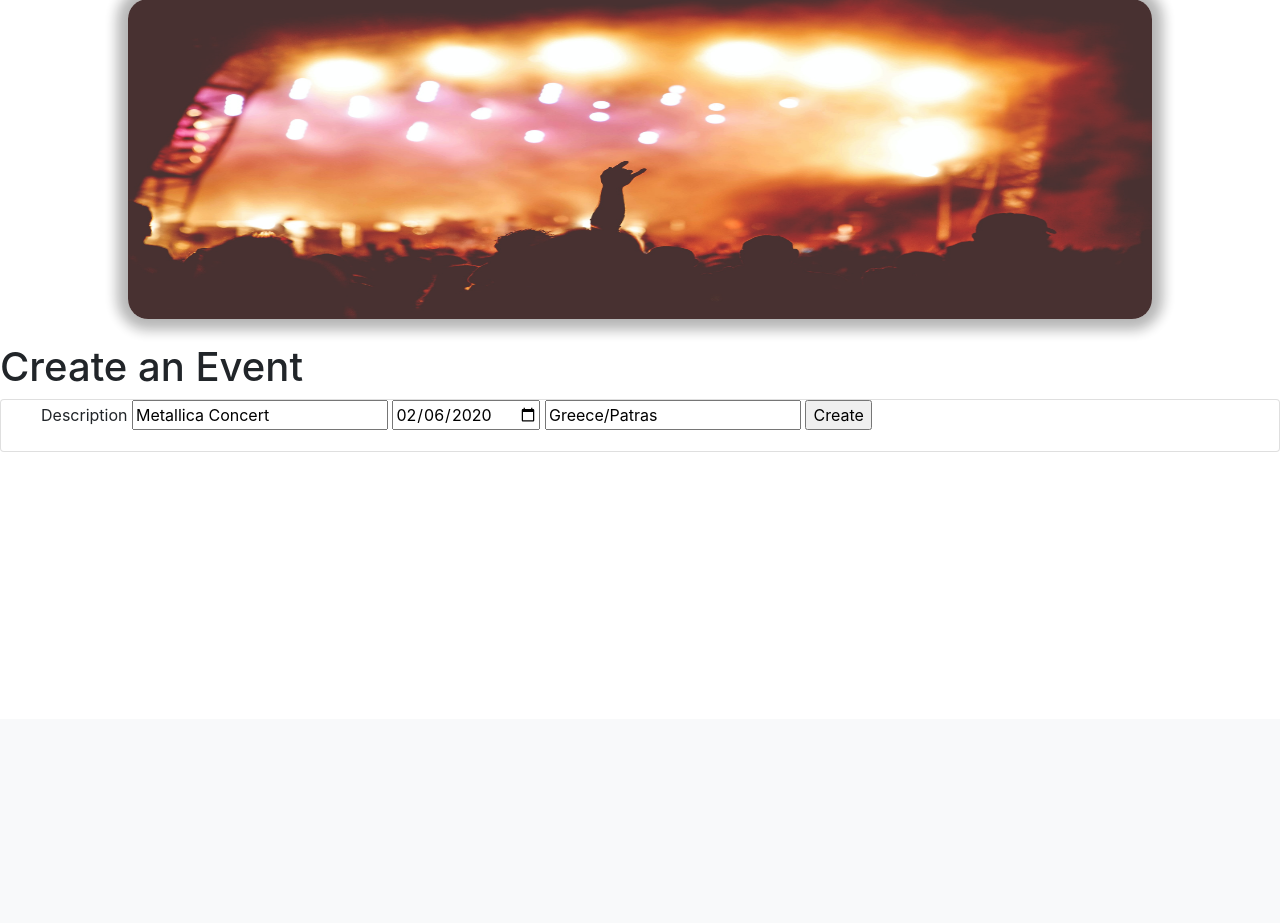
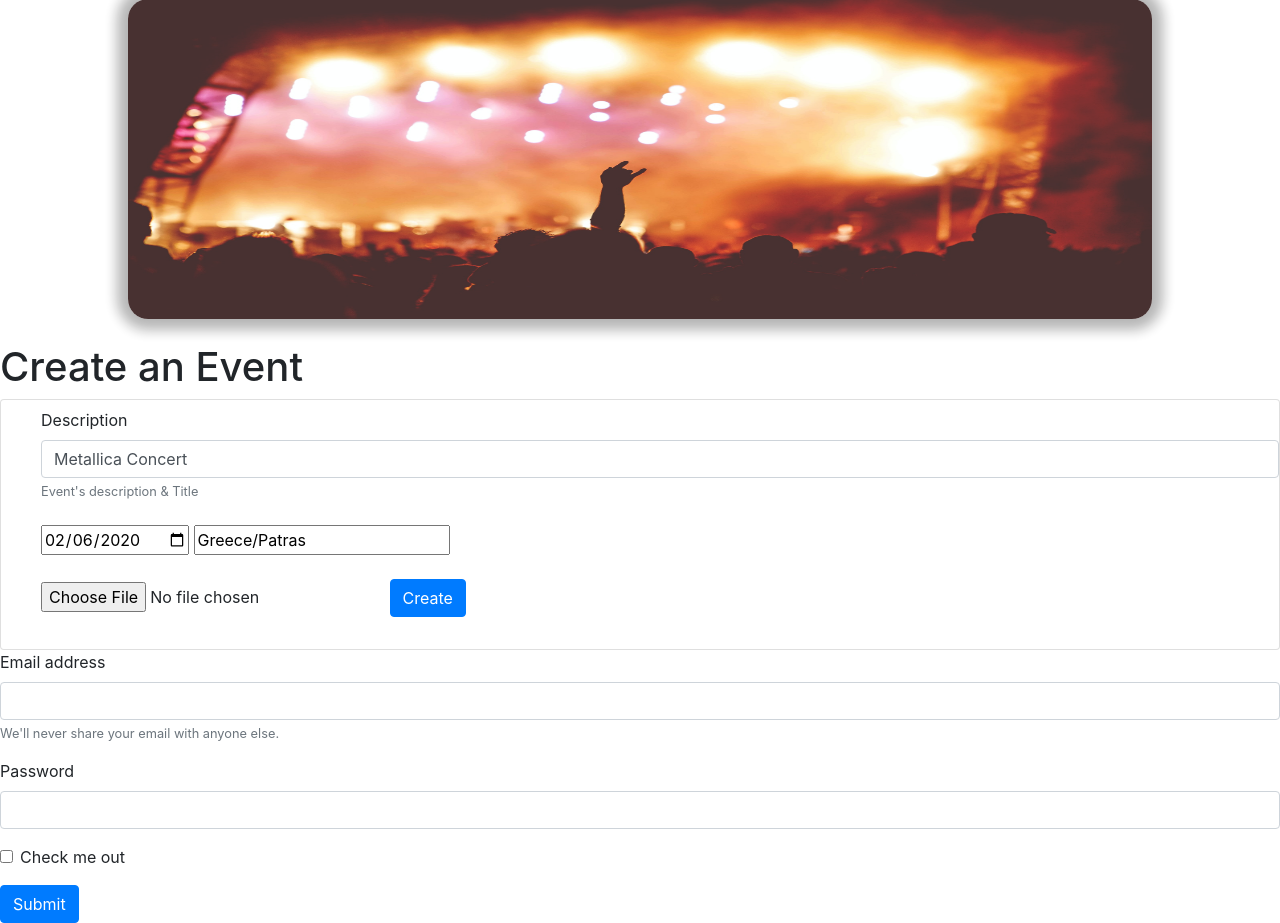
Before and after one commit to mariosknl/private-events, a Rails app: template app/views/events/new.html.erb in a window 1280 px wide. Shown: the part 81-1004 px from the top of the page. Before the commit the page ends 533 px from the top, so only its background shows below. Run offline with Rails 7, Linux system fonts and the light colour scheme; the template is opened without the code that fills it, so the values that code supplies are empty; data comes from the database, SQL or seed files in the repository; both versions use the stored data as it was after the commit; style sheets or scripts are compiled from the project's sources.

Commit message:
event page styled

```diff
--- a/app/controllers/events_controller.rb
+++ b/app/controllers/events_controller.rb
@@ -43,6 +43,6 @@
   private
 
   def event_params
-    params.require(:event).permit(:description, :date, :location)
+    params.require(:event).permit(:description, :date, :location, :image)
   end
 end
--- a/app/models/event.rb
+++ b/app/models/event.rb
@@ -2,6 +2,7 @@
   validates :date, :description, :location, presence: true
   has_many :invitations, foreign_key: 'attended_event_id', dependent: :destroy
   has_many :attendees, through: :invitations
+  has_one_attached :image
   belongs_to :creator, class_name: 'User', foreign_key: 'creator_id'
   scope :prev_events, -> { where('date < ?', Time.now) }
   scope :upcoming_events, -> { where('date > ?', Time.now) }
--- a/app/views/events/new.html.erb
+++ b/app/views/events/new.html.erb
@@ -1,12 +1,36 @@
 <h1>Create an Event</h1>
 <div class="card">
+
   <ul>
   <%= form_for @event do |f| %>
-    <%= f.label :description %>
-    <%= f.text_field :description, placeholder: "Sky Diving", required: true %>
-    <%= f.date_field :date, placeholder: "2020-08-06", required: true %>
-    <%= f.text_field :location, placeholder: "Greece/Patras", required: true %>
-    <%= f.submit :Create %>
+    <div class="form-group pt-2">
+      <%= f.label :description %>
+      <%= f.text_field :description, placeholder: "Sky Diving", required: true, class: 'form-control' %>
+      <small class='form-text text-muted'>Event's description & Title</small>
+      <br />
+      <%= f.date_field :date, placeholder: "2020-08-06", required: true %>
+      <%= f.text_field :location, placeholder: "Greece/Patras", required: true %>
+      <br /> <br />
+      <%= f.file_field :image %>
+      <%= f.submit :Create, class: "btn btn-primary" %>
+    </div>
   <% end %>
   </ul>
 </div>
+
+<form>
+  <div class="form-group">
+    <label for="exampleInputEmail1">Email address</label>
+    <input type="email" class="form-control" id="exampleInputEmail1" aria-describedby="emailHelp">
+    <small id="emailHelp" class="form-text text-muted">We'll never share your email with anyone else.</small>
+  </div>
+  <div class="form-group">
+    <label for="exampleInputPassword1">Password</label>
+    <input type="password" class="form-control" id="exampleInputPassword1">
+  </div>
+  <div class="form-group form-check">
+    <input type="checkbox" class="form-check-input" id="exampleCheck1">
+    <label class="form-check-label" for="exampleCheck1">Check me out</label>
+  </div>
+  <button type="submit" class="btn btn-primary">Submit</button>
+</form>
```
Also changed, not shown: db/migrate/20200523160019_create_active_storage_tables.active_storage.rb (added, +27 -0 lines), db/development.sqlite3, db/schema.rb, 1 other file.
